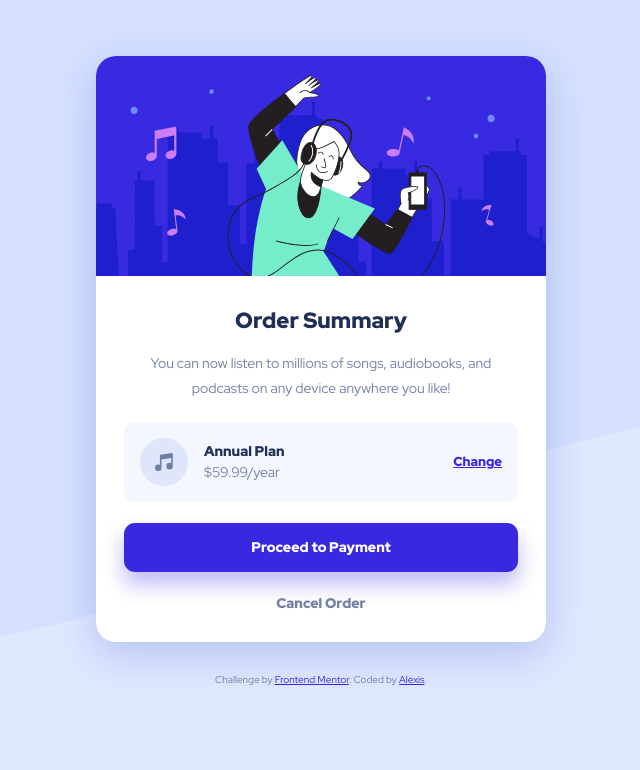
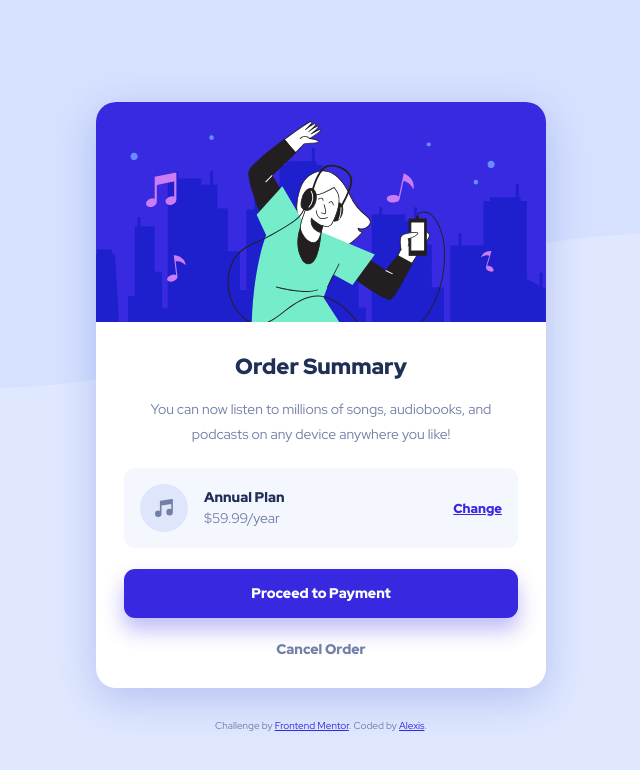
Before and after one commit to alexis3b/frontend-mentor-projects, a plain HTML site: page order-summary-component-main/index.html in a window 1280 px wide. Shown: the whole page, without its empty margins (319-959 px from the left). Drawn offline with Linux system fonts and the light colour scheme.

Commit message:
Fix desktop background and margins.

```diff
--- a/order-summary-component-main/scss/style.scss
+++ b/order-summary-component-main/scss/style.scss
@@ -88,7 +88,7 @@ select {
 }
 
 body {
-  margin: 4em auto;
+  margin: 8% auto;
   padding: 0 1.5em;
   font-size: 0.875rem;
   color: var(--clr-text);
@@ -103,7 +103,7 @@ body {
 .card {
   max-width: 28.125rem;
   background-color: #ffffff;
-  margin: 0 auto;
+  margin: 6em auto 0 auto;
   border-radius: 20px;
   overflow: auto;
   box-shadow: 0px 12px 40px 1px rgb(13, 48, 189, 0.2);
@@ -191,3 +191,9 @@ p {
 .cancel:hover {
   color: var(--clr-heading);
 }
+
+@media (min-width: 48em) {
+  body {
+    background-image: url("../images/pattern-background-desktop.svg");
+  }
+}
```
Also changed, not shown: order-summary-component-main/css/style.css, 1 other file.
